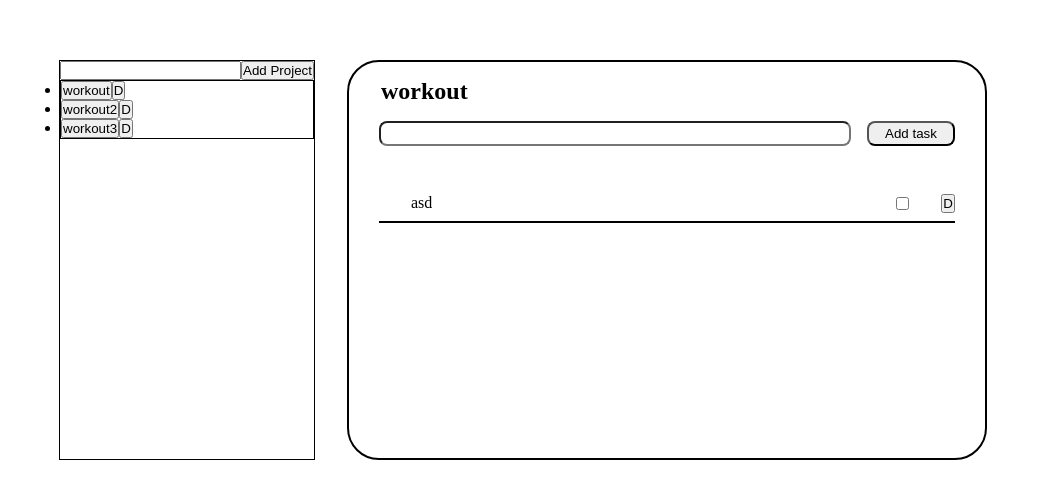
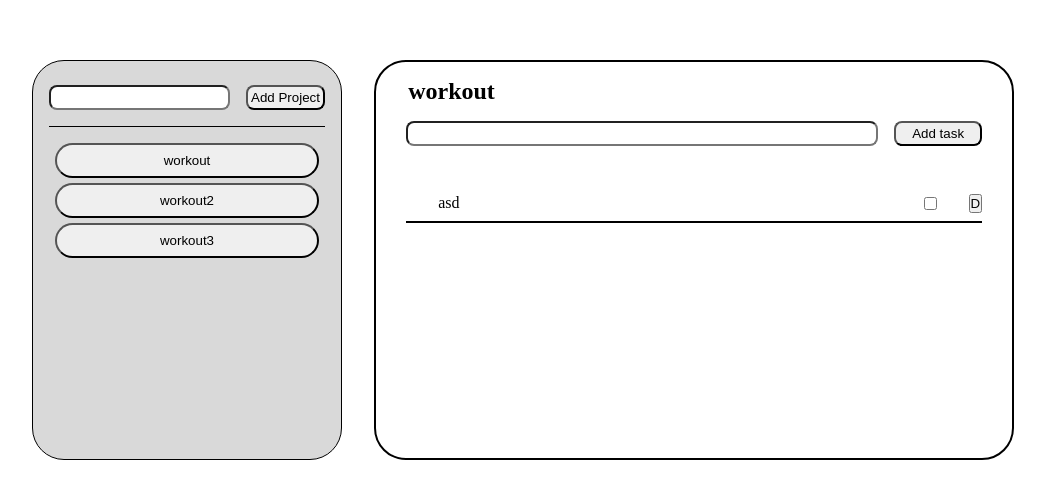
Before and after one commit to Qualiaz/Simple-Todo, a website built with webpack: page src/template.html in a window 1280 px wide. Shown: the part 140-638 px from the top of the page, without its empty margins (117-1162 px from the left). Built offline with nearby package versions, Linux system fonts and the light colour scheme.

Commit message:
CSS projects layout

```diff
--- a/src/script/projects/projectsRender.js
+++ b/src/script/projects/projectsRender.js
@@ -51,11 +51,11 @@ export function projectsRender() {
     projectBtnName.setAttribute("class", "projects__button");
     projectBtnName.value = e.name;
 
-    const projectBtnDelete = document.createElement("button");
-    projectBtnDelete.textContent = "D";
+    // const projectBtnDelete = document.createElement("button");
+    // projectBtnDelete.textContent = "D";
 
     projectLi.appendChild(projectBtnName);
-    projectLi.appendChild(projectBtnDelete);
+    // projectLi.appendChild(projectBtnDelete);
 
     return e.id;
   });
--- a/src/styles/layout/_projects.scss
+++ b/src/styles/layout/_projects.scss
@@ -1,9 +1,54 @@
 .projects__container {
   border: 1px solid black;
+  border-radius: 2rem;
   margin-right: 2rem;
   height: 50vh;
+  padding: 1rem;
+  display: flex;
+  flex-direction: column;
+  background-color: #d9d9d9;
+
+  &--add {
+    display: flex;
+    justify-content: space-between;
+    padding-bottom: 1rem;
+    margin-top: 0.5rem;
+    margin-bottom: 1rem;
+    border-bottom: 1px solid black;
+
+    input {
+      margin-right: 1rem;
+      border-radius: 0.5rem;
+    }
+
+    button {
+      min-width: fit-content;
+      border-radius: 0.5rem;
+      padding: 0.2rem;
+    }
+  }
+
+  &--list {
+    // border: 1px solid black;
+    display: flex;
+    justify-content: center;
+    overflow: auto;
+
+    ul {
+      list-style: none;
+      display: flex;
+      flex-direction: column;
+
+      li {
+        display: block;
+        margin-bottom: 0.3rem;
+
+        input {
+          padding: 0.5rem 1rem;
+          width: 16.5rem;
+          border-radius: 2rem;
+        }
+      }
+    }
+  }
 }
-
-.projects__container--list {
-  border: 1px solid black;
-}
```
